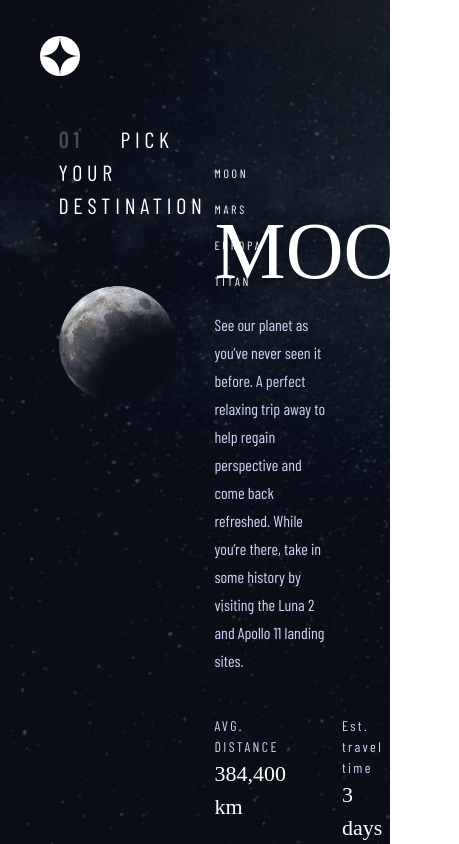
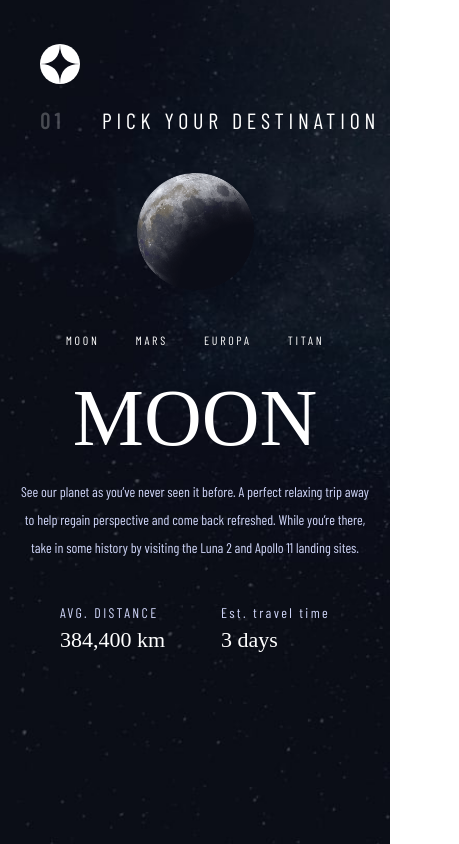
Before and after one commit to Tito-Rollis/Space-Tourism, a React (Create React App) app: page /destination in a window 390 px wide. Shown: the whole page, 459 px wide, since content can reach past the window. Built offline with nearby package versions, Linux system fonts and the light colour scheme; a web font is replaced by a local one.

Commit message:
destination responsive done

```diff
--- a/src/components/destiNav/destiNav.module.css
+++ b/src/components/destiNav/destiNav.module.css
@@ -5,15 +5,3 @@
 .list:hover {
     box-shadow: 0px -3px 0px 0px rgba(255, 255, 255, 0.5) inset;
 }
-
-@media (min-width: 768px) {
-    .navContainer {
-        width: 450px;
-    }
-}
-
-@media (min-width: 1024px) {
-    .navContainer {
-        width: 830px;
-    }
-}
--- a/src/components/destiNav/index.js
+++ b/src/components/destiNav/index.js
@@ -82,7 +82,7 @@ function DestiNav({ index }) {
     };
     return (
         <ul
-            className={`h-9 w-full md:flex items-center justify-start  md:gap-x-9 lg:gap-x-12 text-wt font-sub text-nav md:text-navMob lg:text-nav`}
+            className={`h-9 w-full flex items-center flex-row md:justify-start justify-center gap-x-9 lg:gap-x-12 text-wt font-sub text-nav md:text-navMob lg:text-nav`}
         >
             <DestiNavTitle
                 handler={moonClicked}
--- a/src/pages/destination/destination.module.css
+++ b/src/pages/destination/destination.module.css
@@ -6,9 +6,7 @@
 }
 
 .content {
-    display: flex;
     width: 100%;
-    justify-content: center;
     gap: 10%;
 }
 
@@ -19,10 +17,13 @@
 }
 
 .sidebar {
-    width: 30%;
+    width: 100%;
 }
 
 @media (min-width: 768px) {
+    .sidebar {
+        width: 30%;
+    }
     .container {
         background-image: url('../../assets/img/destination/background-destination-tablet.jpg');
         background-size: cover;
--- a/src/pages/destination/index.js
+++ b/src/pages/destination/index.js
@@ -2,19 +2,17 @@ import DestiNav from '../../components/destiNav/index';
 import Nav from '../../components/nav/index';
 import style from './destination.module.css';
 import { data } from '../../api/data';
-import { useState, useContext } from 'react';
+import { useContext } from 'react';
 import { DestinationContext } from '../../context/destinationContext/index';
 function Destination() {
     const [index] = useContext(DestinationContext);
 
     return (
         <div
-            className={`flex flex-col pt-6 h-screen w-screen ${style.container}`}
+            className={`pt-6 h-screen w-screen ${style.container} overflow-hidden`}
         >
             <Nav dest="rgba(255, 255, 255, 1)" />
-            <div className={`${style.content} mt-9`}>
-                <div className={`${style.leftcontent}`}>
-                    <h1 className={`font-sub text-wt text-h5`}>
+            <h1 className={`font-sub text-wt text-h5 ml-10 md:ml-14`}>
                 <span
                     className="font-bold text-h5"
                     style={{
@@ -27,22 +25,28 @@ function Destination() {
                 </span>{' '}
                 PICK YOUR DESTINATION
             </h1>
+            <div
+                className={`${style.content} md:flex-row flex-col flex items-center justify-center flex-wrap mt-9`}
+            >
+                <div className={`${style.leftcontent}`}>
                     <img
-                        className="self-end mt-16"
+                        className="self-end md:mt-16"
                         width={300}
                         src={data.destinations[index].images.png}
                         alt="planet"
                     />
                 </div>
-                <div className={`${style.sidebar} mt-8`}>
+                <div
+                    className={`${style.sidebar} flex flex-col items-center md:items-start mt-8`}
+                >
                     <DestiNav />
                     <h1 className="font-main text-wt text-h2">
                         {data.destinations[index].name.toUpperCase()}
                     </h1>
-                    <p className="text-pl font-sub text-body font-normal">
+                    <p className="text-pl text-center md:text-left font-sub text-bodyTab mx-5 md:mx-0 md:text-body font-normal">
                         {data.destinations[index].description}
                     </p>
-                    <div className="mt-10 flex w-full gap-x-14">
+                    <div className="mt-10 justify-center md:justify-start flex w-full gap-x-14">
                         <div>
                             <h1 className="font-sub text-sub2 text-pl">
                                 AVG. DISTANCE
```
Lines whose indentation alone changed are shown as unchanged.
